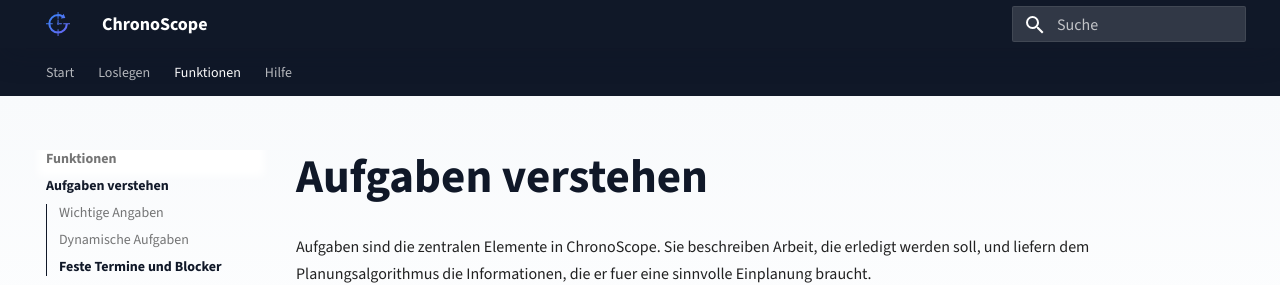
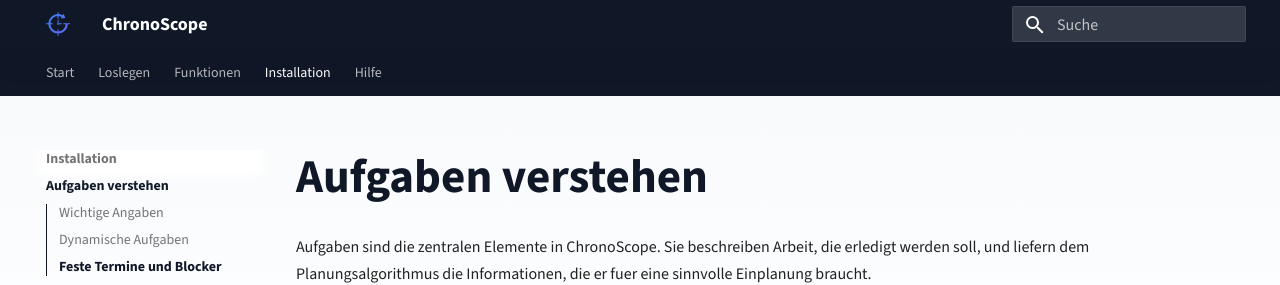
Before and after one commit to NI0-Name-Ideas-0/ni0.team-docs, an MkDocs documentation site: the page built from docs/concepts/tasks.md, in a window 1280 px wide and 1181 px high. Shown: the top 285 px of the window. Built offline with MkDocs 1.6.1 and Material for MkDocs 9.7.7, drawn with Linux system fonts in a browser that asks for light colours; some of the changed lines change nothing that is shown.

Commit message:
Add Installation section to mkdocs.yml

```diff
--- a/mkdocs.yml
+++ b/mkdocs.yml
@@ -43,6 +43,9 @@ nav:
   - Funktionen:
       - concepts/tasks.md
       - concepts/calendar.md
+  - Installation:
+      - concepts/tasks.md
+      - concepts/calendar.md
   - Hilfe:
       - faq.md
       - writing-guide.md
```
